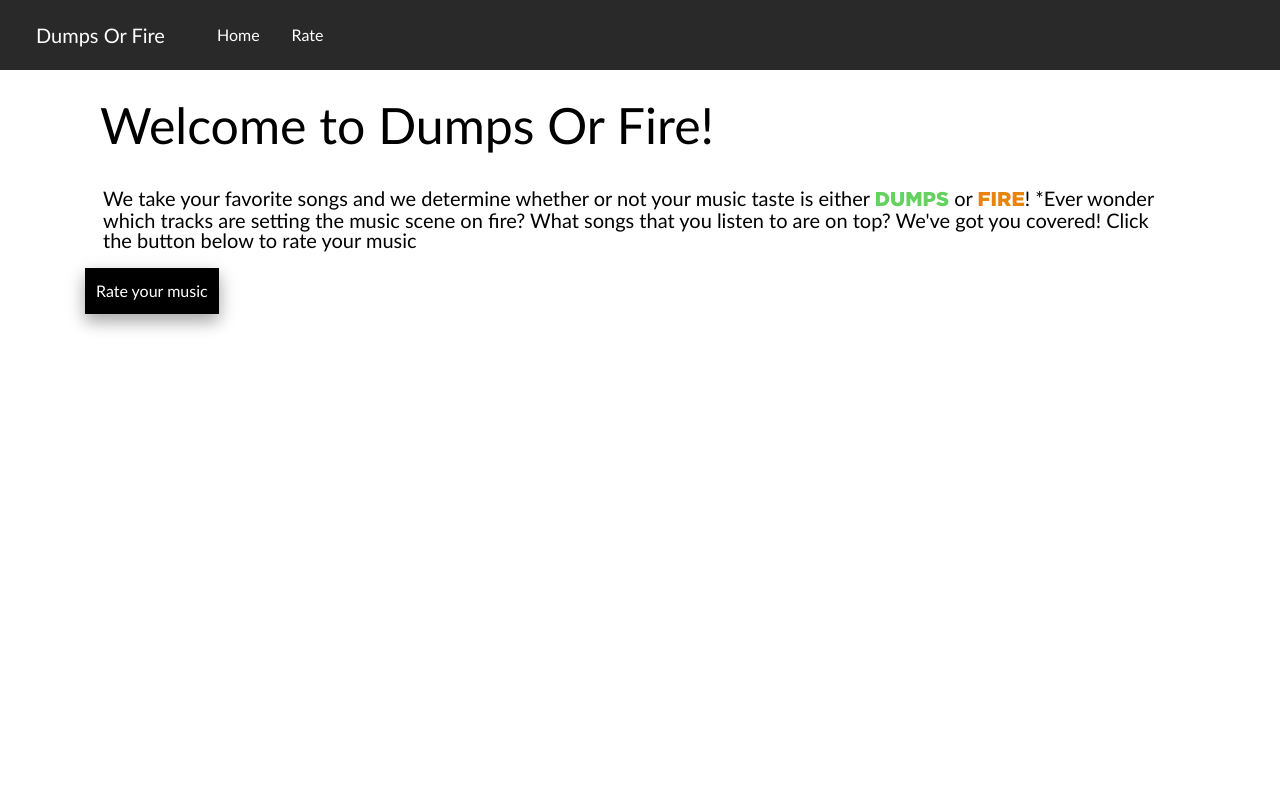
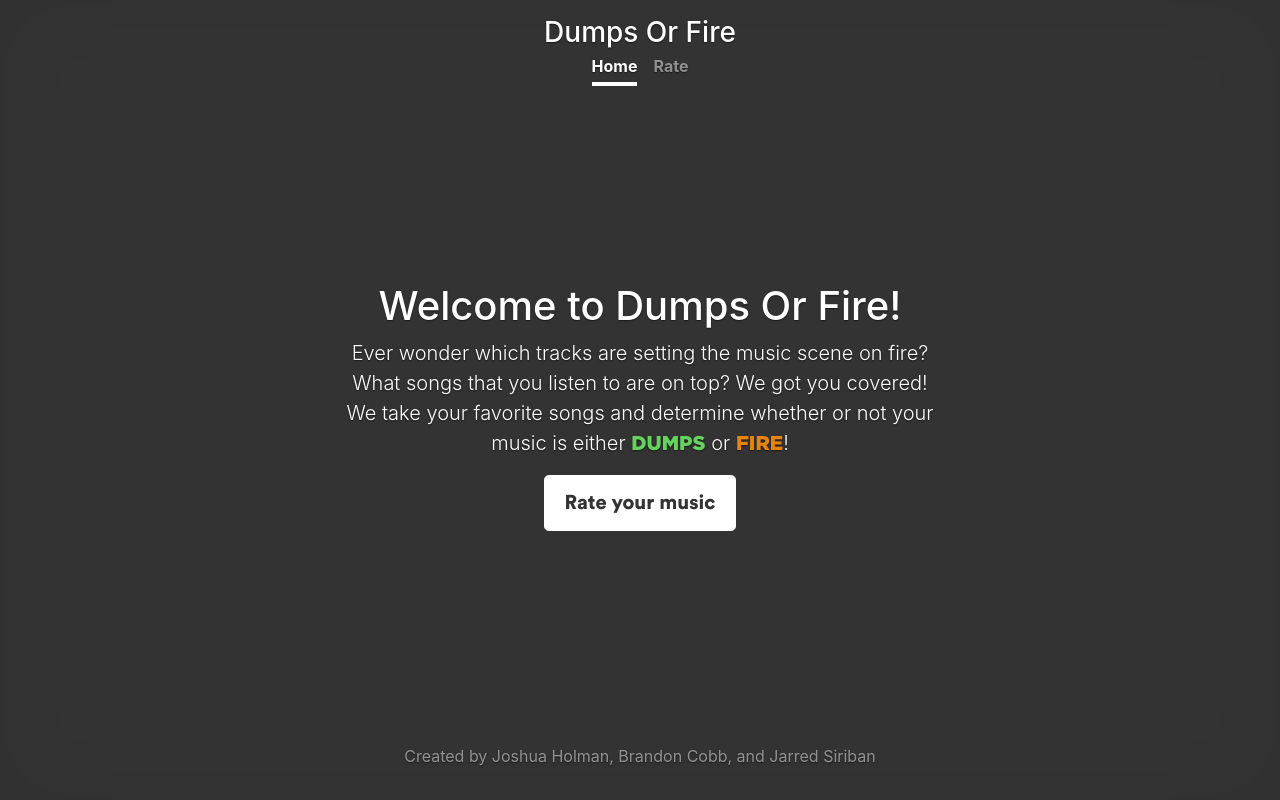
Before and after one commit to BCSchool/Software-Project, a Django app: page / in a window 1280 px wide. Run offline with Django 4.2, Linux system fonts and the light colour scheme; parts of the project's set-up code (start-up, migrations or seed data) failed here and were passed over; some libraries are stand-ins or nearby versions.

Commit message:
added a css

```diff
--- /dev/null
+++ b/DumpsOrFire/spotify/static/spotify/style2.css
@@ -0,0 +1,133 @@
+ @font-face {
+    font-family: 'gotham';
+    src: url("Gotham.otf");
+ }
+
+ @font-face {
+    font-family: 'circular';
+    src: url("circular-std-2.ttf");
+ }
+
+a,
+a:focus,
+a:hover {
+  color: #fff;
+}
+
+.btn-secondary {
+    font-family: 'circular';
+    color: #333;
+    background-color: #fff;
+    text-shadow: none;
+    border: .05rem solid #fff;
+    transition: transform 250ms ease-in-out;
+}
+
+.btn-secondary:hover,
+.btn-secondary:focus {
+  color: #333;
+  text-shadow: none;
+  background-color: #fff;
+  border: .05rem solid #fff;
+  transform: scale(1.09);
+}
+
+
+html,
+body {
+  height: 100%;
+  background-color: #333;
+}
+
+.text-1 {
+    font-family: 'gotham';
+    color:rgb(101, 210, 95);
+}
+
+.text-2 {
+    font-family: 'gotham';
+    color:rgb(231, 132, 11);
+}
+
+body {
+  display: -ms-flexbox;
+  display: -webkit-box;
+  display: flex;
+  -ms-flex-pack: center;
+  -webkit-box-pack: center;
+  justify-content: center;
+  color: #fff;
+  text-shadow: 0 .05rem .1rem rgba(0, 0, 0, .5);
+  box-shadow: inset 0 0 5rem rgba(0, 0, 0, .05);
+}
+
+.cover-container {
+  max-width: 42em;
+}
+
+
+/*
+ * Header
+ */
+.header {
+  margin-bottom: 2rem;
+}
+
+.header-top {
+  margin-bottom: 0;
+}
+
+.nav-bar .nav-link {
+  padding: .25rem 0;
+  font-weight: 700;
+  color: rgba(255, 255, 255, .5);
+  /* justify-content: space-around; */
+  background-color: transparent;
+  border-bottom: .25rem solid transparent;
+}
+
+.nav-bar .nav-link:hover,
+.nav-bar .nav-link:focus {
+  border-bottom-color: rgba(255, 255, 255, .25);
+}
+
+.nav-bar .nav-link + .nav-link {
+  margin-left: 1rem;
+}
+
+.nav-bar .active {
+  color: #fff;
+  border-bottom-color: #fff;
+}
+
+.cover {
+  padding: 0 1.5rem;
+}
+.cover .btn-lg {
+  padding: .75rem 1.25rem;
+  font-weight: 700;
+}
+
+.footer {
+  color: rgba(255, 255, 255, .5);
+}
+
+.container {
+    display: grid;
+    grid-template-columns: 1fr;
+    height: 'viewport';
+    padding: 10px;
+}
+
+.rating-box {
+    border: solid #fff;
+    border-radius: 18px;
+    padding: 20px;
+    margin-top: 20px;
+    text-align: center;
+    font-family: 'gotham';
+}
+
+.image-container {
+    text-align: center;
+}
--- a/DumpsOrFire/spotify/templates/spotify/index.html
+++ b/DumpsOrFire/spotify/templates/spotify/index.html
@@ -1,43 +1,52 @@
 {% load static %}
+
 <!DOCTYPE html>
 <html lang="en">
-
   <head>
-    <meta charset="UTF-8">
-    <meta name="viewport" content="width=device-width, initial-scale=1.0">
-    <link rel="stylesheet" href="{% static 'spotify/style.css' %}">
+    <meta charset="utf-8">
+    <meta name="viewport" content="width=device-width, initial-scale=1, shrink-to-fit=no">
+    <title>Dumps Or Fire</title>
     <link rel="stylesheet" href="https://stackpath.bootstrapcdn.com/bootstrap/4.5.2/css/bootstrap.min.css">
-    <title>Dumps or Fire</title>
+    <link href="{% static 'spotify/style2.css' %}" rel="stylesheet">
   </head>
 
-<body>
-    <nav class="navbar navbar-expand-lg navbar-dark" style="background-color: #2a2929">
-        <a class="navbar-brand" href="{% url 'index' %}">Dumps Or Fire</a>
-        <ul class="nav justify-content-end">
-            <li class="nav-item">
-                <a class="nav-link active" aria-current="page" href="#">Home<span class="sr-only">(current)</span></a>
-            </li>
-            <li class="nav-item">
+  <!-- Top header and nav bar -->
+  <body class="text-center">
+
+    <div class="cover-container d-flex h-100 p-3 mx-auto flex-column">
+      <header class="header mb-auto">
+        <div class="inner">
+          <h3 class="header-top">Dumps Or Fire</h3>
+          <nav class="nav nav-bar justify-content-center">
+            <a class="nav-link active" href="{% url 'index' %}">Home</a>
             <a class="nav-link" href="{% url 'rate' %}">Rate</a>
-            </li>
-        </ul>
           </nav>
+        </div>
+      </header>
 
-    <section class="heading">
-        <div class="container">
-            <div class="left-column">
-                <h1>Welcome to Dumps Or Fire!</h1>
-                <p>We take your favorite songs and we determine whether or not your music taste is either <span
-                        class="text-1">DUMPS</span> or <span class="text-2">FIRE</span>! *Ever wonder which tracks are setting the music scene on fire? What songs that you listen to
-                        are on top? We've got you covered!
-                    Click the button below to rate your music</p>
-                <button onclick="location.href= '{% url 'rate' %}'">Rate your music</button>
+      <main role="main" class="inner cover">
+        <h1 class="cover-heading">Welcome to Dumps Or Fire!</h1>
+        <p class="lead">Ever wonder which tracks are setting the music scene on fire? What songs that you
+            listen to are on top? We got you covered! We take your favorite songs and determine whether or not your music is either <span
+            class="text-1">DUMPS</span> or <span class="text-2">FIRE</span>!</p>
+        <p class="lead">
+          <a href="{% url 'rate' %}" class="btn btn-lg btn-secondary">Rate your music</a>
+        </p>
+      </main>
+
+      <footer class="footer mt-auto">
+        <div class="inner">
+          <p>Created by Joshua Holman, Brandon Cobb, and Jarred Siriban</p>
         </div>
+      </footer>
     </div>
-    </section>
+
+
+    <!-- Bootstrap core JavaScript
+    ================================================== -->
+    <!-- Placed at the end of the document so the pages load faster -->
     <script src="https://code.jquery.com/jquery-3.5.1.slim.min.js"></script>
     <script src="https://cdn.jsdelivr.net/npm/@popperjs/core@2.9.3/dist/umd/popper.min.js"></script>
     <script src="https://stackpath.bootstrapcdn.com/bootstrap/4.5.2/js/bootstrap.min.js"></script>
   </body>
-
 </html>
```
Also changed, not shown: DumpsOrFire/spotify/templates/spotify/rate.html (+17 -14 lines). Lines whose indentation alone changed are shown as unchanged.
